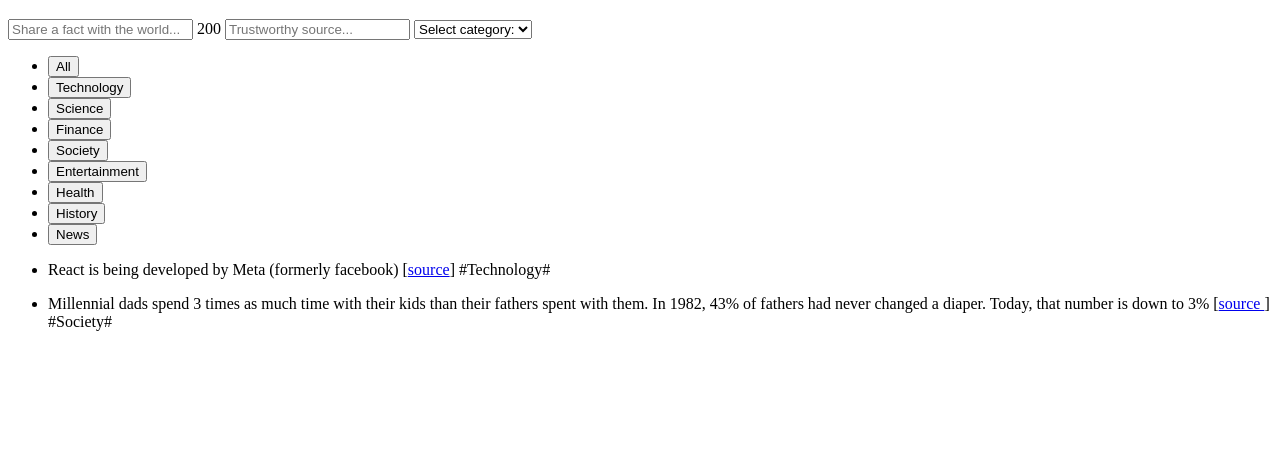
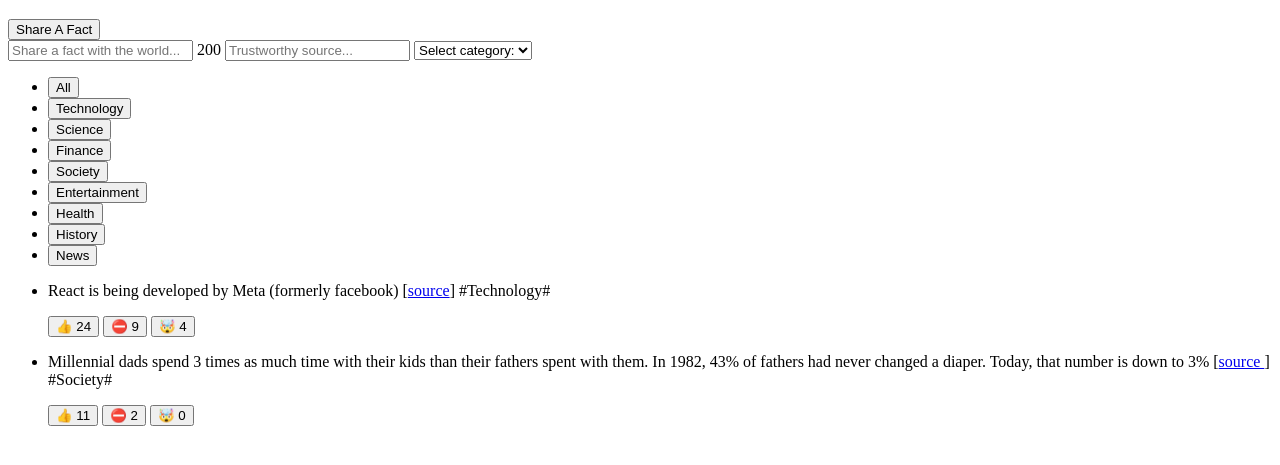
Before and after one commit to Emekaony/Full-Sack-App, a website: page pages/index.html in a window 1280 px wide. Shown: the part 141-606 px from the top of the page. Drawn offline with Linux system fonts and the light colour scheme.

Commit message:
Done with the html section...for now

```diff
--- a/notes.txt
+++ b/notes.txt
@@ -1 +1,4 @@
 1. Build code to fix ur code? hmm
+2. The html side of things is actually very simple. Just lay out what the structure will be.
+3. It is oftem tempting to start to think in terms of style when doing html, always have the discipline
+    to leave that to the css to handle.
--- a/pages/index.html
+++ b/pages/index.html
@@ -15,6 +15,7 @@
                 height="68"
                 width="68" />
             <h1>Today I Learned</h1>
+            <button>Share A Fact</button>
         </header>
 
         <form action>
@@ -48,28 +49,45 @@
 
                 <ul>
                     <li>
+                        <div>
                             <p>
-                            React is being developed by Meta (formerly facebook)
+                                React is being developed by Meta (formerly
+                                facebook)
                                 [<a
                                     href="https://opensource.fb.com/"
                                     target="_blank">source</a>]
                                 <span>#Technology#</span>
                             </p>
+                            <div>
+                                <button>👍 24</button>
+                                <button>⛔️ 9</button>
+                                <button>🤯 4</button>
+                            </div>
+                        </div>
                     </li>
                     <li>
+                        <div>
                             <p>
                                 Millennial dads spend 3 times as much time with
                                 their
                                 kids
                                 than their
-                            fathers spent with them. In 1982, 43% of fathers had
+                                fathers spent with them. In 1982, 43% of fathers
+                                had
                                 never
                                 changed a
                                 diaper. Today, that number is down to 3% [<a
                                     href="https://www.mother.ly/parenting/millennial-dads-spend-more-time-with-their-kids"
                                     target="_blank">source </a>]
                                 <span>#Society#</span>
+
                             </p>
+                            <div>
+                                <button>👍 11</button>
+                                <button>⛔️ 2</button>
+                                <button>🤯 0</button>
+                            </div>
+                        </div>
                     </li>
                 </ul>
             </section>
```
Lines whose indentation alone changed are shown as unchanged.
